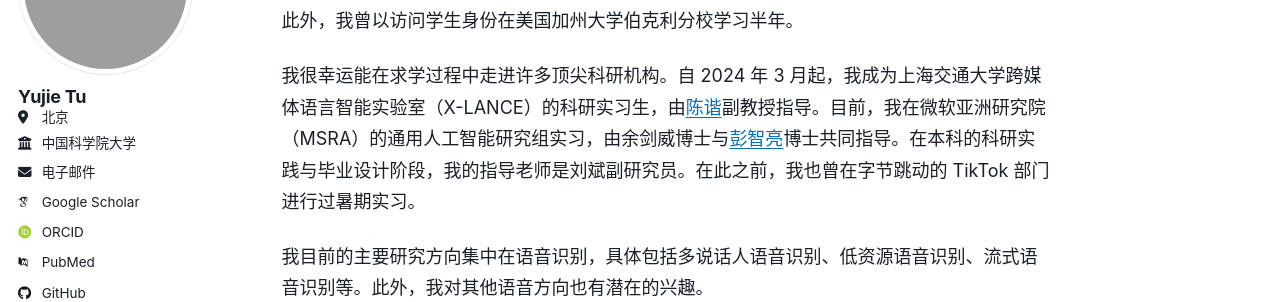
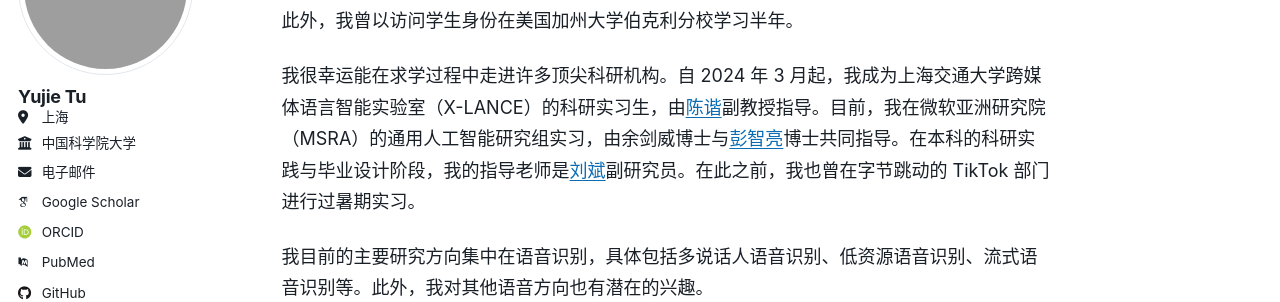
Before and after one commit to AlexTYJ/AlexTYJ.github.io, a Jekyll site: the page built from _pages/about.md, in a window 1280 px wide and 900 px high. Shown: the part 204-506 px from the top of the window. Built offline with Jekyll 4.4.1, drawn with Linux system fonts in a browser that asks for light colours; some web fonts are replaced; a style sheet for code colours, icons or effects is not loaded.

Commit message:
Link Bin Liu's homepage and move the sidebar location to Shanghai
The homepage checks out: 刘斌, 副研究员 at the Institute of Automation, CAS,
working on affective computing and speech and audio processing. Jianwei Yu
stays as plain text at Yujie's request.

The sidebar said Beijing while the bio said Shanghai; the bio is right.

```diff
--- a/_config.yml
+++ b/_config.yml
@@ -27,8 +27,8 @@
   name             : "Yujie Tu"
   pronouns         : # example: "she/her"
   #bio              : "Short biography for the left-hand sidebar"
-  location         : "Beijing"
-  location_zh      : "北京"
+  location         : "Shanghai"
+  location_zh      : "上海"
   employer         : "University of Chinese Academy of Sciences"
   employer_zh      : "中国科学院大学"
   uri              : # URL
--- a/_pages/about.md
+++ b/_pages/about.md
@@ -12,7 +12,7 @@
 
 大家好，我是涂宇杰。目前为中国科学院自动化研究所和上海创智学院的联培博士生，由[陈谐](https://chenxie95.github.io/)副教授与[张家俊](https://people.ucas.ac.cn/~jiajunzhang)研究员共同指导。我出生于江苏无锡，现居上海。我本科毕业于中国科学院大学。此外，我曾以访问学生身份在美国加州大学伯克利分校学习半年。
 
-我很幸运能在求学过程中走进许多顶尖科研机构。自 2024 年 3 月起，我成为上海交通大学跨媒体语言智能实验室（X-LANCE）的科研实习生，由[陈谐](https://chenxie95.github.io/)副教授指导。目前，我在微软亚洲研究院（MSRA）的通用人工智能研究组实习，由余剑威博士与[彭智亮](https://pengzhiliang.github.io/)博士共同指导。在本科的科研实践与毕业设计阶段，我的指导老师是刘斌副研究员。在此之前，我也曾在字节跳动的 TikTok 部门进行过暑期实习。
+我很幸运能在求学过程中走进许多顶尖科研机构。自 2024 年 3 月起，我成为上海交通大学跨媒体语言智能实验室（X-LANCE）的科研实习生，由[陈谐](https://chenxie95.github.io/)副教授指导。目前，我在微软亚洲研究院（MSRA）的通用人工智能研究组实习，由余剑威博士与[彭智亮](https://pengzhiliang.github.io/)博士共同指导。在本科的科研实践与毕业设计阶段，我的指导老师是[刘斌](https://people.ucas.edu.cn/~bin.liu)副研究员。在此之前，我也曾在字节跳动的 TikTok 部门进行过暑期实习。
 
 我目前的主要研究方向集中在语音识别，具体包括多说话人语音识别、低资源语音识别、流式语音识别等。此外，我对其他语音方向也有潜在的兴趣。
 
@@ -22,7 +22,7 @@
 
 Hi, I am Yujie Tu, a Ph.D. student jointly trained by the Institute of Automation, Chinese Academy of Sciences and the Shanghai Innovation Institute, advised by Assoc. Prof. [Xie Chen](https://chenxie95.github.io/) and Prof. [Jiajun Zhang](https://people.ucas.ac.cn/~jiajunzhang). I was born in Wuxi, Jiangsu, and now live in Shanghai. I received my bachelor's degree from the University of Chinese Academy of Sciences, and spent half a year at the University of California, Berkeley as a visiting student.
 
-I have been fortunate to work in several outstanding research groups. Since March 2024 I have been a research intern at the Cross Media Language Intelligence Lab (X-LANCE), Shanghai Jiao Tong University, advised by Assoc. Prof. [Xie Chen](https://chenxie95.github.io/). I am currently interning with the General Artificial Intelligence group at Microsoft Research Asia (MSRA), advised by Dr. Jianwei Yu and Dr. [Zhiliang Peng](https://pengzhiliang.github.io/). My undergraduate research and thesis were supervised by Assoc. Prof. Bin Liu. Before that I spent a summer interning on TikTok at ByteDance.
+I have been fortunate to work in several outstanding research groups. Since March 2024 I have been a research intern at the Cross Media Language Intelligence Lab (X-LANCE), Shanghai Jiao Tong University, advised by Assoc. Prof. [Xie Chen](https://chenxie95.github.io/). I am currently interning with the General Artificial Intelligence group at Microsoft Research Asia (MSRA), advised by Dr. Jianwei Yu and Dr. [Zhiliang Peng](https://pengzhiliang.github.io/). My undergraduate research and thesis were supervised by Assoc. Prof. [Bin Liu](https://people.ucas.edu.cn/~bin.liu). Before that I spent a summer interning on TikTok at ByteDance.
 
 My research centres on speech recognition — multi-speaker ASR, low-resource ASR, and streaming ASR in particular. I am also drawn to the wider speech field.
 
```
